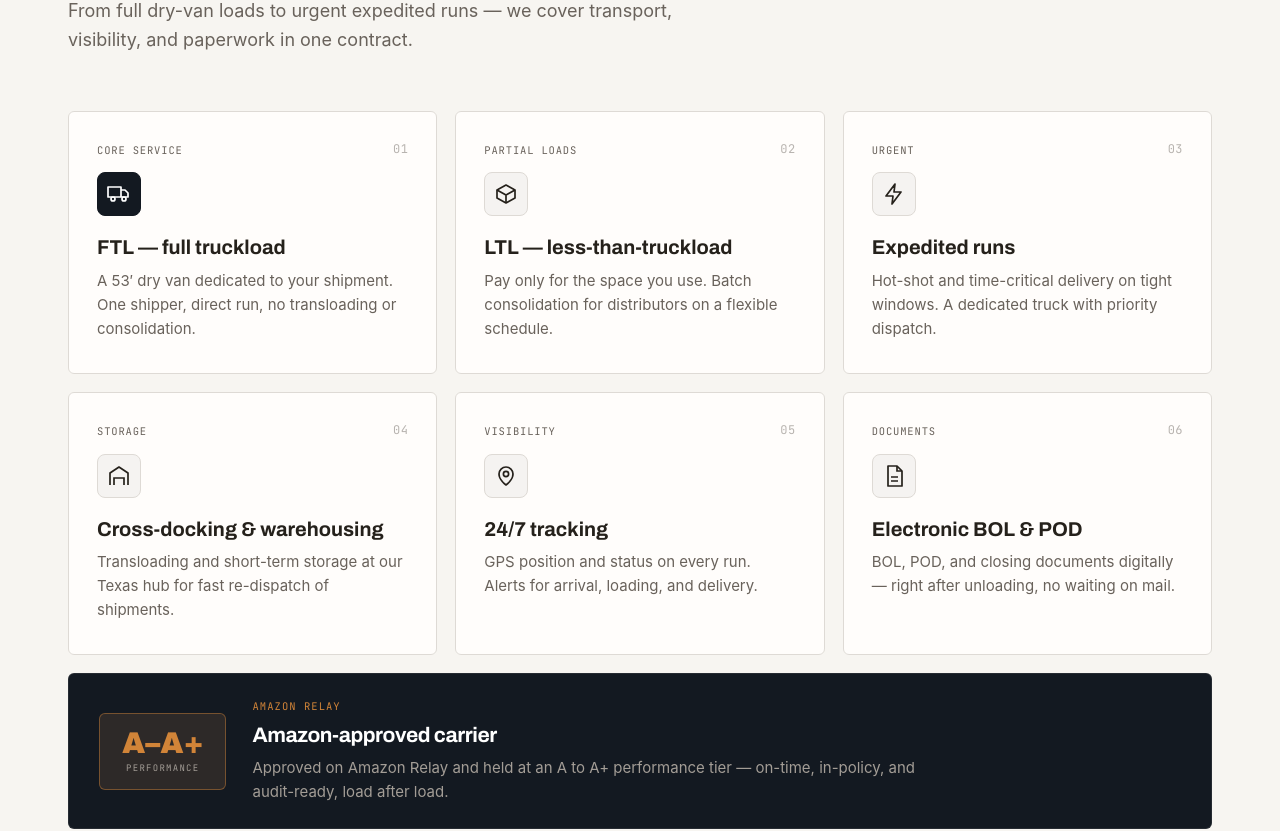
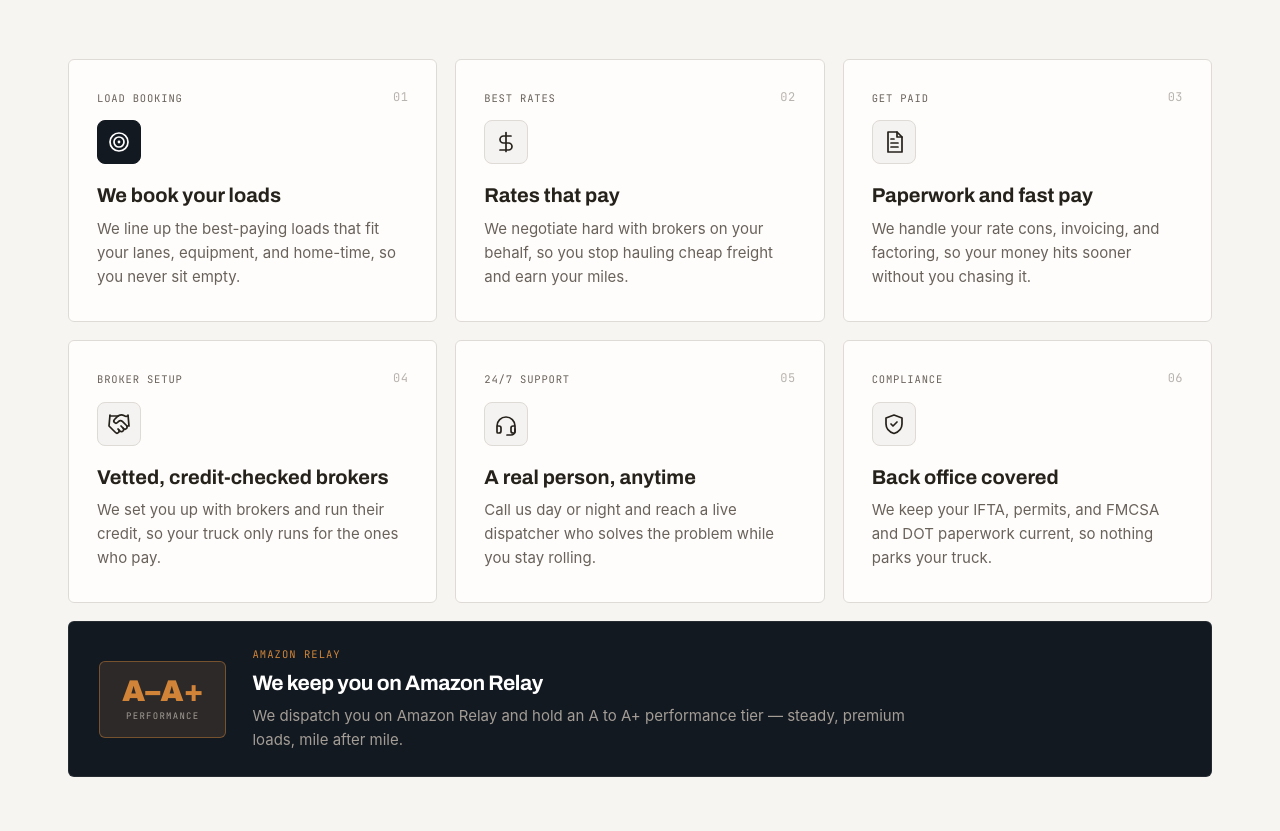
Before and after one commit to Maruf-dev/logistics, a Next.js app: page / in a window 1280 px wide. Shown: the part 1374-2205 px from the top of the page. Built offline with nearby package versions, Linux system fonts and the light colour scheme.

Commit message:
change content for trucks

```diff
--- a/components/Services.tsx
+++ b/components/Services.tsx
@@ -3,33 +3,90 @@
 import type { CSSProperties, ReactNode } from "react";
 import { t } from "@/lib/i18n";
 
-/** Icons stay in code (not translatable); zipped with `t.services.items` by index. */
-const ICONS: ReactNode[] = [
-  <svg key="ftl" viewBox="0 0 24 24" fill="none" stroke="currentColor" strokeWidth="1.7">
-    <path d="M1 5h13v10H1zM14 8h4l3 3v4h-7" strokeLinejoin="round" />
-    <circle cx="6" cy="17" r="2" />
-    <circle cx="17" cy="17" r="2" />
-  </svg>,
-  <svg key="ltl" viewBox="0 0 24 24" fill="none" stroke="currentColor" strokeWidth="1.7">
-    <path d="M3 8l9-5 9 5v8l-9 5-9-5z" strokeLinejoin="round" />
-    <path d="M3 8l9 5 9-5M12 13v8" />
-  </svg>,
-  <svg key="exp" viewBox="0 0 24 24" fill="none" stroke="currentColor" strokeWidth="1.7">
-    <path d="M13 2L4 14h7l-1 8 9-12h-7z" strokeLinejoin="round" />
-  </svg>,
-  <svg key="ware" viewBox="0 0 24 24" fill="none" stroke="currentColor" strokeWidth="1.7">
-    <path d="M3 21V9l9-6 9 6v12" strokeLinejoin="round" />
-    <path d="M7 21v-7h10v7M7 14h10" />
-  </svg>,
-  <svg key="track" viewBox="0 0 24 24" fill="none" stroke="currentColor" strokeWidth="1.7">
-    <path d="M12 21s-7-5.2-7-11a7 7 0 0114 0c0 5.8-7 11-7 11z" strokeLinejoin="round" />
-    <circle cx="12" cy="10" r="2.6" />
-  </svg>,
-  <svg key="doc" viewBox="0 0 24 24" fill="none" stroke="currentColor" strokeWidth="1.7">
-    <path d="M6 2h9l5 5v15H6z" strokeLinejoin="round" />
-    <path d="M15 2v5h5M9 13h7M9 17h7" />
-  </svg>,
-];
+/** Line-icon library (not translatable); each service picks one by name via `icon`. */
+const ICON_MAP: Record<string, ReactNode> = {
+  target: (
+    <svg viewBox="0 0 24 24" fill="none" stroke="currentColor" strokeWidth="1.7" strokeLinecap="round" strokeLinejoin="round">
+      <circle cx="12" cy="12" r="9" />
+      <circle cx="12" cy="12" r="5" />
+      <circle cx="12" cy="12" r="1.4" fill="currentColor" stroke="none" />
+    </svg>
+  ),
+  dollar: (
+    <svg viewBox="0 0 24 24" fill="none" stroke="currentColor" strokeWidth="1.7" strokeLinecap="round" strokeLinejoin="round">
+      <line x1="12" y1="2.5" x2="12" y2="21.5" />
+      <path d="M17 6H9.5a3.5 3.5 0 0 0 0 7h5a3.5 3.5 0 0 1 0 7H6" />
+    </svg>
+  ),
+  document: (
+    <svg viewBox="0 0 24 24" fill="none" stroke="currentColor" strokeWidth="1.7" strokeLinecap="round" strokeLinejoin="round">
+      <path d="M6 2h9l5 5v15H6z" />
+      <path d="M15 2v5h5M9 13h7M9 17h7M9 9h3" />
+    </svg>
+  ),
+  handshake: (
+    <svg viewBox="0 0 24 24" fill="none" stroke="currentColor" strokeWidth="1.7" strokeLinecap="round" strokeLinejoin="round">
+      <path d="m11 17 2 2a1 1 0 1 0 3-3" />
+      <path d="m14 14 2.5 2.5a1 1 0 1 0 3-3l-3.88-3.88a3 3 0 0 0-4.24 0l-.88.88a1 1 0 1 1-3-3l2.81-2.81a5.79 5.79 0 0 1 7.06-.87l.47.28a2 2 0 0 0 1.42.25L21 4" />
+      <path d="m21 3 1 11h-2" />
+      <path d="M3 3 2 14l6.5 6.5a1 1 0 1 0 3-3" />
+      <path d="M3 4h8" />
+    </svg>
+  ),
+  headset: (
+    <svg viewBox="0 0 24 24" fill="none" stroke="currentColor" strokeWidth="1.7" strokeLinecap="round" strokeLinejoin="round">
+      <path d="M3 14h2a2 2 0 0 1 2 2v3a2 2 0 0 1-2 2H4a1 1 0 0 1-1-1v-6a9 9 0 0 1 18 0v6a1 1 0 0 1-1 1h-1a2 2 0 0 1-2-2v-3a2 2 0 0 1 2-2h2" />
+      <path d="M21 17v2a4 4 0 0 1-4 4h-4" />
+    </svg>
+  ),
+  shield: (
+    <svg viewBox="0 0 24 24" fill="none" stroke="currentColor" strokeWidth="1.7" strokeLinecap="round" strokeLinejoin="round">
+      <path d="M12 3l8 3v6c0 5-3.5 8-8 9.5C7.5 20 4 17 4 12V6z" />
+      <path d="m9 12 2 2 4-4" />
+    </svg>
+  ),
+  route: (
+    <svg viewBox="0 0 24 24" fill="none" stroke="currentColor" strokeWidth="1.7" strokeLinecap="round" strokeLinejoin="round">
+      <circle cx="6" cy="19" r="2.5" />
+      <circle cx="18" cy="5" r="2.5" />
+      <path d="M8.5 19H16a3.5 3.5 0 0 0 0-7H8a3.5 3.5 0 0 1 0-7h7.5" />
+    </svg>
+  ),
+  clock: (
+    <svg viewBox="0 0 24 24" fill="none" stroke="currentColor" strokeWidth="1.7" strokeLinecap="round" strokeLinejoin="round">
+      <circle cx="12" cy="12" r="9" />
+      <path d="M12 7v5l3.5 2" />
+    </svg>
+  ),
+  chart: (
+    <svg viewBox="0 0 24 24" fill="none" stroke="currentColor" strokeWidth="1.7" strokeLinecap="round" strokeLinejoin="round">
+      <path d="M4 20V4M4 20h16" />
+      <rect x="7" y="12" width="3" height="5" />
+      <rect x="13" y="8" width="3" height="9" />
+    </svg>
+  ),
+  calendar: (
+    <svg viewBox="0 0 24 24" fill="none" stroke="currentColor" strokeWidth="1.7" strokeLinecap="round" strokeLinejoin="round">
+      <rect x="3" y="4.5" width="18" height="17" rx="2" />
+      <path d="M16 2.5v4M8 2.5v4M3 10h18" />
+    </svg>
+  ),
+  truck: (
+    <svg viewBox="0 0 24 24" fill="none" stroke="currentColor" strokeWidth="1.7" strokeLinecap="round" strokeLinejoin="round">
+      <path d="M1 5h13v10H1zM14 8h4l3 3v4h-7" />
+      <circle cx="6" cy="17" r="2" />
+      <circle cx="17" cy="17" r="2" />
+    </svg>
+  ),
+  fuel: (
+    <svg viewBox="0 0 24 24" fill="none" stroke="currentColor" strokeWidth="1.7" strokeLinecap="round" strokeLinejoin="round">
+      <line x1="3" y1="22" x2="15" y2="22" />
+      <line x1="4" y1="9" x2="14" y2="9" />
+      <path d="M14 22V4a2 2 0 0 0-2-2H6a2 2 0 0 0-2 2v18" />
+      <path d="M14 13h2a2 2 0 0 1 2 2v2a2 2 0 0 0 4 0V9.8a2 2 0 0 0-.6-1.4L18 5" />
+    </svg>
+  ),
+};
 
 export default function Services() {
   return (
@@ -44,7 +101,7 @@ export default function Services() {
           {t.services.items.map((svc, i) => (
             <article className={`svc reveal${i === 0 ? " feat" : ""}`} key={svc.title} style={{ ["--i"]: i } as CSSProperties}>
               <span className="tag">{svc.tag}</span>
-              <div className="ic">{ICONS[i]}</div>
+              <div className="ic">{ICON_MAP[svc.icon] ?? ICON_MAP.truck}</div>
               <h3>{svc.title}</h3>
               <p>{svc.desc}</p>
             </article>
--- a/lib/i18n.ts
+++ b/lib/i18n.ts
@@ -41,45 +41,51 @@ export const t = {
   ],
   services: {
     kicker: "Services",
-    title: "Full-cycle freight transportation",
-    lead: "From full dry-van loads to urgent expedited runs — we cover transport, visibility, and paperwork in one contract.",
+    title: "Full-service truck dispatch",
+    lead: "We book the loads, negotiate the rates, and run your back office and compliance, so your only job is to drive.",
     items: [
       {
-        tag: "Core service",
-        title: "FTL — full truckload",
-        desc: "A 53′ dry van dedicated to your shipment. One shipper, direct run, no transloading or consolidation.",
+        tag: "Load booking",
+        title: "We book your loads",
+        desc: "We line up the best-paying loads that fit your lanes, equipment, and home-time, so you never sit empty.",
+        icon: "target",
       },
       {
-        tag: "Partial loads",
-        title: "LTL — less-than-truckload",
-        desc: "Pay only for the space you use. Batch consolidation for distributors on a flexible schedule.",
+        tag: "Best rates",
+        title: "Rates that pay",
+        desc: "We negotiate hard with brokers on your behalf, so you stop hauling cheap freight and earn your miles.",
+        icon: "dollar",
       },
       {
-        tag: "Urgent",
-        title: "Expedited runs",
-        desc: "Hot-shot and time-critical delivery on tight windows. A dedicated truck with priority dispatch.",
+        tag: "Get paid",
+        title: "Paperwork and fast pay",
+        desc: "We handle your rate cons, invoicing, and factoring, so your money hits sooner without you chasing it.",
+        icon: "document",
       },
       {
-        tag: "Storage",
-        title: "Cross-docking & warehousing",
-        desc: "Transloading and short-term storage at our Texas hub for fast re-dispatch of shipments.",
+        tag: "Broker setup",
+        title: "Vetted, credit-checked brokers",
+        desc: "We set you up with brokers and run their credit, so your truck only runs for the ones who pay.",
+        icon: "handshake",
       },
       {
-        tag: "Visibility",
-        title: "24/7 tracking",
-        desc: "GPS position and status on every run. Alerts for arrival, loading, and delivery.",
+        tag: "24/7 support",
+        title: "A real person, anytime",
+        desc: "Call us day or night and reach a live dispatcher who solves the problem while you stay rolling.",
+        icon: "headset",
       },
       {
-        tag: "Documents",
-        title: "Electronic BOL & POD",
-        desc: "BOL, POD, and closing documents digitally — right after unloading, no waiting on mail.",
+        tag: "Compliance",
+        title: "Back office covered",
+        desc: "We keep your IFTA, permits, and FMCSA and DOT paperwork current, so nothing parks your truck.",
+        icon: "shield",
       },
     ],
     amazon: {
       tag: "Amazon Relay",
       grade: "A–A+",
-      title: "Amazon-approved carrier",
-      desc: "Approved on Amazon Relay and held at an A to A+ performance tier — on-time, in-policy, and audit-ready, load after load.",
+      title: "We keep you on Amazon Relay",
+      desc: "We dispatch you on Amazon Relay and hold an A to A+ performance tier — steady, premium loads, mile after mile.",
     },
   },
   coverage: {
```
